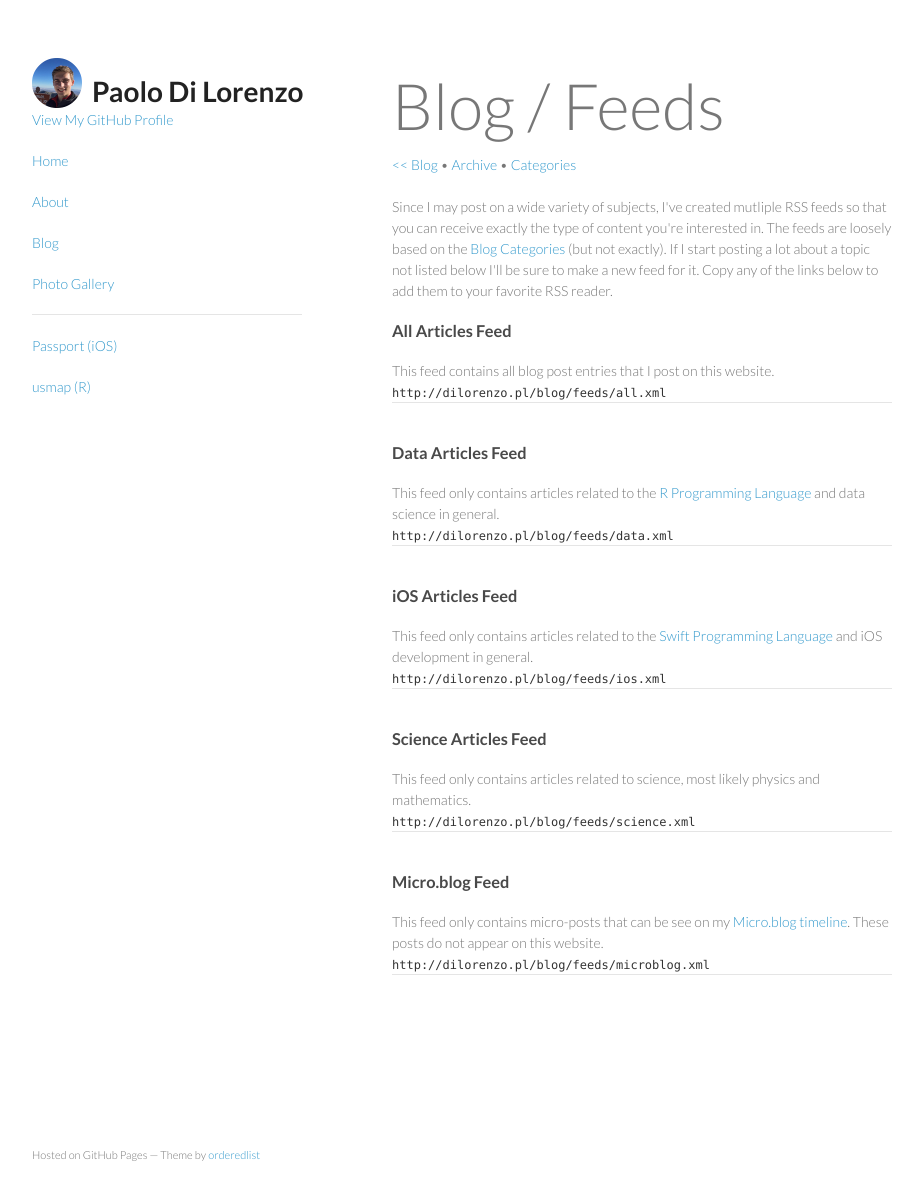
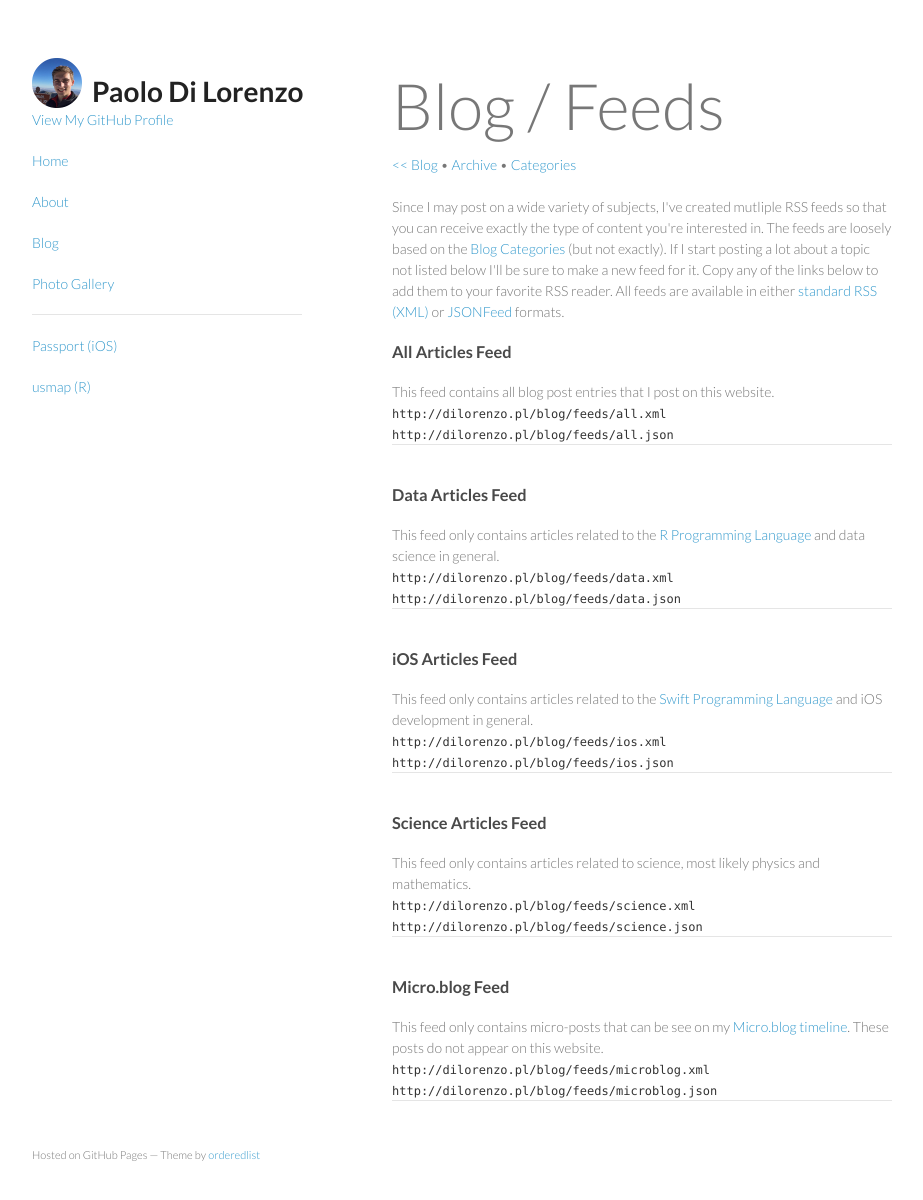
Before and after one commit to pdil/website-Jekyll, a Jekyll site: the page built from blog/feeds/index.html, in a window 1280 px wide and 1234 px high. Shown: the top 1200 px of the window, without its empty margins (178-1101 px from the left). Built offline with Jekyll 4.4.1, drawn with Linux system fonts in a browser that asks for light colours.

Commit message:
Add support for JSONFeed, fixes #1

```diff
--- /dev/null
+++ b/blog/feeds/data.json
@@ -0,0 +1,4 @@
+---
+layout: jsonfeedcategory
+category: data
+---
--- a/blog/feeds/index.html
+++ b/blog/feeds/index.html
@@ -10,36 +10,42 @@ header: Blog / Feeds
 
 Since I may post on a wide variety of subjects, I've created mutliple RSS feeds so that you can receive exactly the type of content you're interested in. The feeds are loosely based on the <a href="../categories" target="_blank">Blog Categories</a> (but not exactly). If I start posting a lot about a topic not listed below I'll be sure to make a new feed for it.
 
-Copy any of the links below to add them to your favorite RSS reader.
+Copy any of the links below to add them to your favorite RSS reader. All feeds are available in either <a href="http://cyber.harvard.edu/rss/rss.html" target="_blank">standard RSS (XML)</a> or <a href="https://jsonfeed.org" target="_blank">JSONFeed</a> formats.
 
 <br><br>
 
 <a href="all.xml"><h3>All Articles Feed</h3></a>
 
 This feed contains all blog post entries that I post on this website.<br>
-<code>http://dilorenzo.pl/blog/feeds/all.xml</code>
+<code>http://dilorenzo.pl/blog/feeds/all.xml</code><br>
+<code>http://dilorenzo.pl/blog/feeds/all.json</code>
 <hr><br>
 
 <a href="data.xml"><h3>Data Articles Feed</h3></a>
 
 This feed only contains articles related to the <a href="https://www.r-project.org" target="_blank">R Programming Language</a> and data science in general.<br>
-<code>http://dilorenzo.pl/blog/feeds/data.xml</code>
+<code>http://dilorenzo.pl/blog/feeds/data.xml</code><br>
+<code>http://dilorenzo.pl/blog/feeds/data.json</code>
 <hr><br>
 
 <a href="ios.xml"><h3>iOS Articles Feed</h3></a>
 
 This feed only contains articles related to the <a href="https://swift.org" target="_blank">Swift Programming Language</a> and iOS development in general.<br>
-<code>http://dilorenzo.pl/blog/feeds/ios.xml</code>
+<code>http://dilorenzo.pl/blog/feeds/ios.xml</code><br>
+<code>http://dilorenzo.pl/blog/feeds/ios.json</code>
 <hr><br>
 
 <a href="science.xml"><h3>Science Articles Feed</h3></a>
 
 This feed only contains articles related to science, most likely physics and mathematics.<br>
-<code>http://dilorenzo.pl/blog/feeds/science.xml</code>
+<code>http://dilorenzo.pl/blog/feeds/science.xml</code><br>
+<code>http://dilorenzo.pl/blog/feeds/science.json</code>
 <hr><br>
 
 <a href="science.xml"><h3>Micro.blog Feed</h3></a>
 
-This feed only contains micro-posts that can be see on my <a href="https://micro.blog/pd">Micro.blog timeline</a>. These posts do not appear on this website.<br>
+This feed only contains micro-posts that can be see on my <a href="https://micro.blog/p">Micro.blog timeline</a>. These posts do not appear on this website.<br>
 <code>http://dilorenzo.pl/blog/feeds/microblog.xml</code>
+<br>
+<code>http://dilorenzo.pl/blog/feeds/microblog.json</code>
 <hr><br>
--- /dev/null
+++ b/blog/feeds/ios.json
@@ -0,0 +1,4 @@
+---
+layout: jsonfeedcategory
+category: ios
+---
--- /dev/null
+++ b/blog/feeds/science.json
@@ -0,0 +1,4 @@
+---
+layout: jsonfeedcategory
+category: science
+---
```
Also changed, not shown: _layouts/jsonfeedcategory.json (added, +19 -0 lines), blog/feeds/all.json (added, +19 -0 lines), blog/feeds/microblog.json (added, +19 -0 lines).
